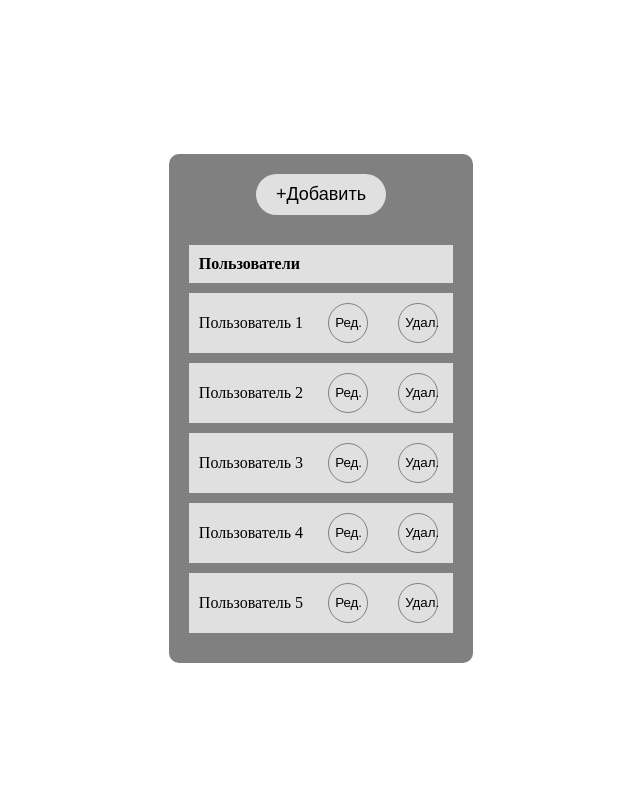
After one commit to Pipka8800/Nuzhno, a PHP site: page /admin.php in a window 1280 px wide. The commit adds this page. Shown: the whole page, without its empty margins (319-959 px from the left). Run offline with PHP 8.4, Linux system fonts and the light colour scheme.

Commit message:
+ласт страница

```diff
--- /dev/null
+++ b/страницы/admin.php
@@ -0,0 +1,47 @@
+<!DOCTYPE html>
+<html lang="en">
+<head>
+    <meta charset="UTF-8">
+    <meta name="viewport" content="width=device-width, initial-scale=1.0">
+    <link rel="stylesheet" href="style.css">
+    <title>Таблица пользователей</title>
+</head>
+<body>
+    <div class="container">
+        <button class="add-button">+Добавить</button>
+
+        <table>
+            <tr>
+                <th>Пользователи</th>
+                <th></th>
+                <th></th>
+            </tr>
+            <tr>
+                <td>Пользователь 1</td>
+                <td><button class="action-button">Ред.</button></td>
+                <td><button class="action-button">Удал.</button></td>
+            </tr>
+            <tr>
+                <td>Пользователь 2</td>
+                <td><button class="action-button">Ред.</button></td>
+                <td><button class="action-button">Удал.</button></td>
+            </tr>
+            <tr>
+                <td>Пользователь 3</td>
+                <td><button class="action-button">Ред.</button></td>
+                <td><button class="action-button">Удал.</button></td>
+            </tr>
+            <tr>
+                <td>Пользователь 4</td>
+                <td><button class="action-button">Ред.</button></td>
+                <td><button class="action-button">Удал.</button></td>
+            </tr>
+            <tr>
+                <td>Пользователь 5</td>
+                <td><button class="action-button">Ред.</button></td>
+                <td><button class="action-button">Удал.</button></td>
+            </tr>
+        </table>
+    </div>
+</body>
+</html>
--- a/страницы/style.css
+++ b/страницы/style.css
@@ -25,3 +25,47 @@ form {
     font-size: 12px;
     text-align: center;
 }
+
+.container {
+    max-width: 800px;
+    margin: 20px auto;
+    padding: 20px;
+    background-color: #808080;
+    border-radius: 10px;
+}
+
+.add-button {
+    background-color: #e0e0e0;
+    border: none;
+    padding: 10px 20px;
+    border-radius: 25px;
+    font-size: 18px;
+    margin-bottom: 20px;
+    cursor: pointer;
+    margin: 0 auto 20px;
+    display: block;
+}
+
+table {
+    width: 100%;
+    border-spacing: 0 10px;
+}
+
+tr {
+    background-color: #e0e0e0;
+}
+
+td, th {
+    padding: 10px;
+    text-align: left;
+}
+
+.action-button {
+    background-color: #e0e0e0;
+    border: 1px solid #808080;
+    width: 40px;
+    height: 40px;
+    border-radius: 50%;
+    margin: 0 5px;
+    cursor: pointer;
+}
```
